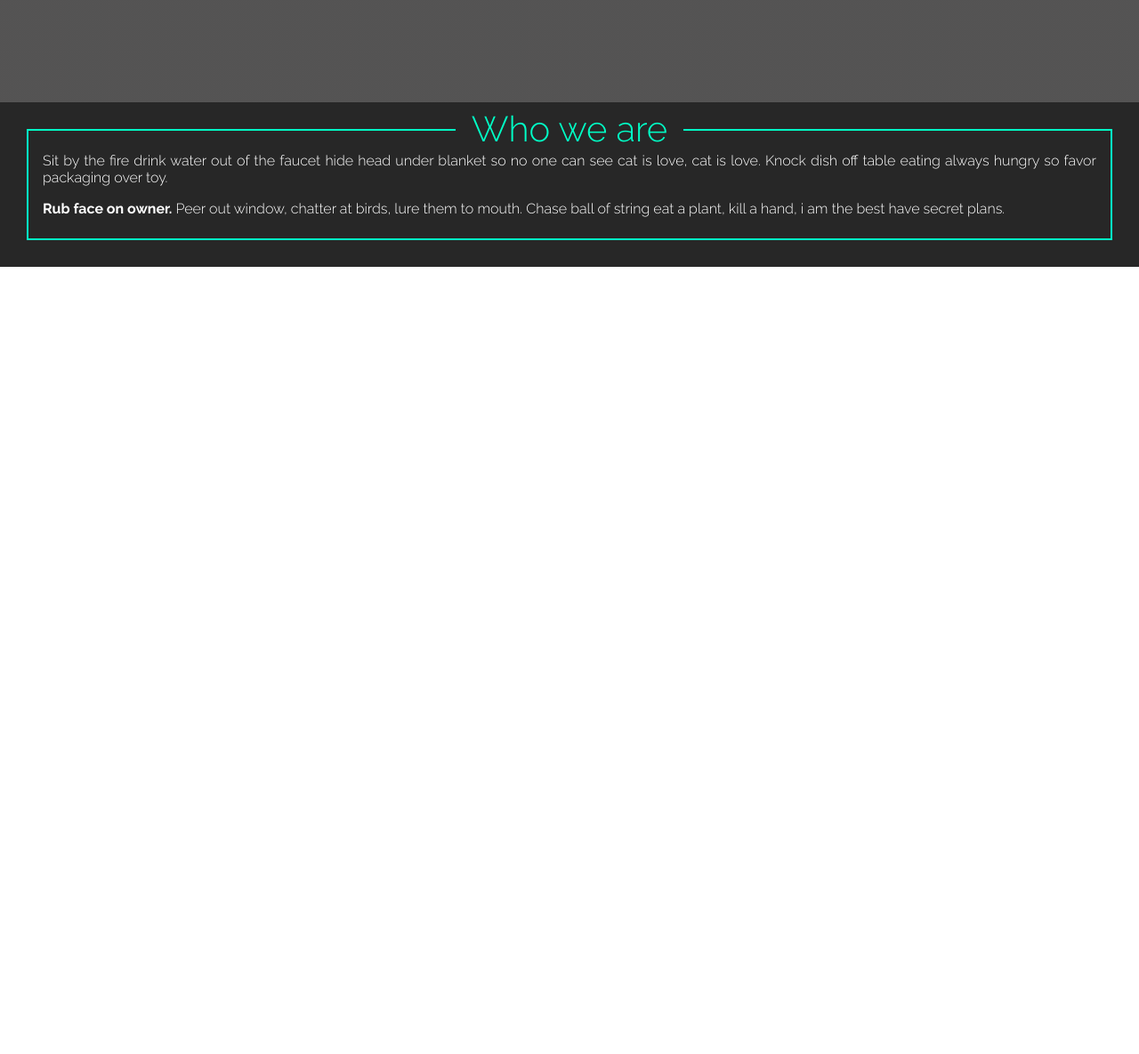
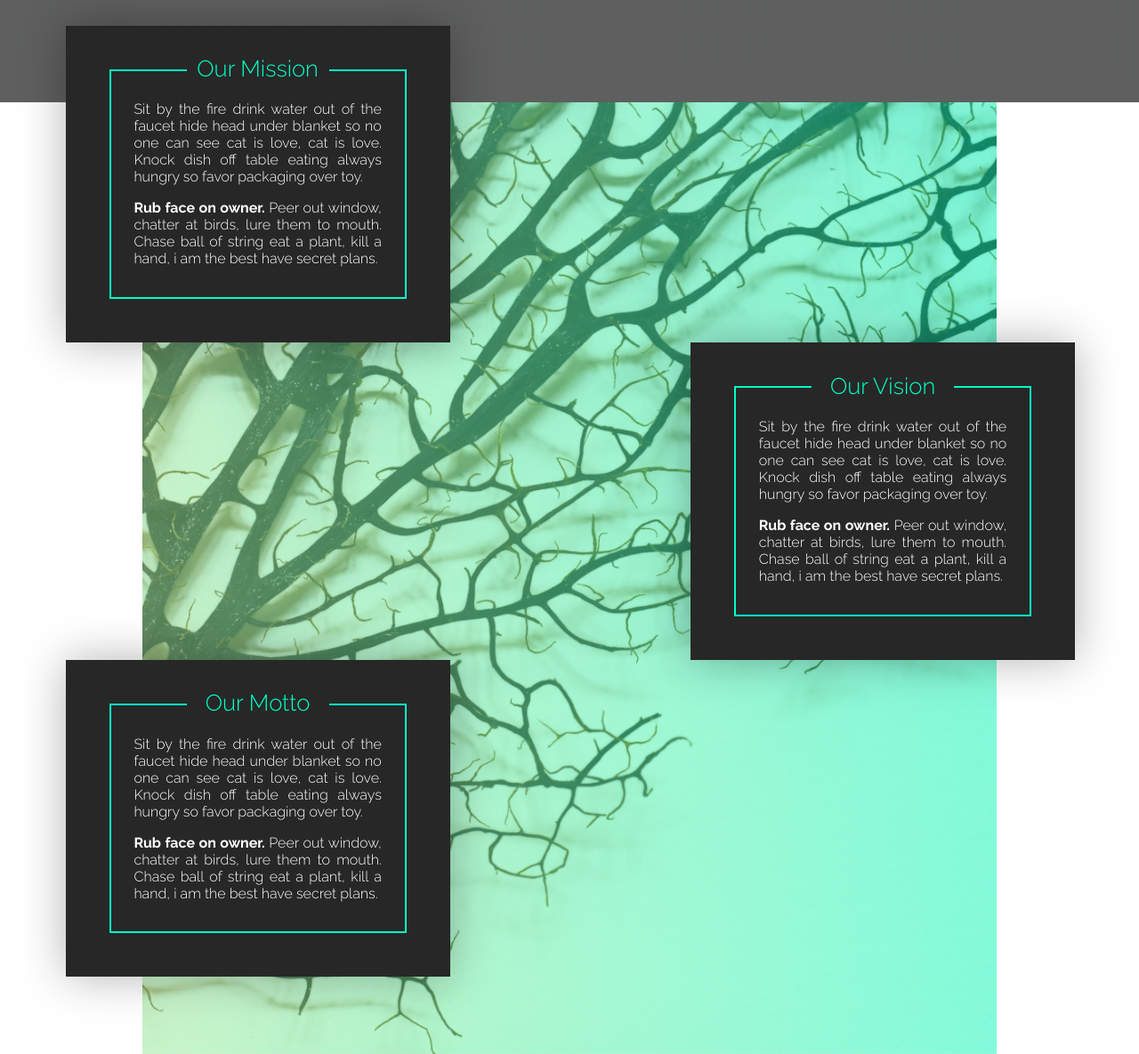
Before and after one commit to codewithmero/govt-ngo, a website: page index.html in a window 1280 px wide. Shown: the part 685-1870 px from the top of the page at 89% size. Before the commit the page ends 985 px from the top, so only its background shows below. Drawn offline with Linux system fonts and the light colour scheme.

Commit message:
finished the about section including the responsive rules.

```diff
--- a/css/style.css
+++ b/css/style.css
@@ -3,6 +3,9 @@
   --color-primary-light: #00ffc6;
   --color-secondary: #474747;
   --color-white: #fff;
+
+  --color-gradient-one: #AAFFA9;
+  --color-gradient-two: #11FFBD;
 }
 
 *, *::after, *::before {
@@ -134,7 +137,7 @@ a {
 /* Banner */
 .header {
   height: 100vh;
-  background-image: linear-gradient(to right, rgba(27, 26, 26, 0.75),rgba(27, 26, 26, 0.75)),
+  background-image: linear-gradient(to right, rgba(26, 27, 27, 0.7),rgba(26, 27, 27, 0.7)),
                     url(../img/hero.jpg);
   background-size: cover;
   background-position: center;
@@ -217,7 +220,7 @@ a {
 
 .home-about-textbox {
   background-color: #272727;
-  padding: 3rem;
+  padding: 3.5rem;
   outline: 2px solid var(--color-primary-light);
   outline-offset: -2rem;
 
@@ -225,7 +228,6 @@ a {
 }
 
   .home-about-textbox h1 {
-    padding: 0 .3rem;
     color: var(--color-primary-light);
     text-align: center;
     width: 10rem;
@@ -264,3 +266,69 @@ a {
       top: 0.4rem;
     }
   }
+
+  @media(min-width: 960px) {
+
+
+    .heading {
+      font-size: 1.6rem;
+    }
+
+    .home-about-textbox h1 {
+      width: 10rem;
+      top: 2.1rem;
+    }
+
+    .home-about-container {
+      background-position: center;
+      background-repeat: no-repeat;
+      background-size: cover;
+      background-image: linear-gradient(to right, rgba(170, 255, 169, .5), rgba(17, 255, 189, .5)),
+                        url(../img/pattern.jpg);
+
+      width: 95%;
+      max-width: 960px;
+      margin: 0 auto;
+
+      /* border-bottom: solid 0.5rem var(--color-secondary); */
+    }
+
+    .home-about-textbox {
+      width: 45%;
+      padding: 4.8rem;
+      outline-offset: -3.2rem;
+      box-shadow: 0 0 3rem 0 rgba(0, 0, 0, .3);
+    }
+
+    .pos-1 {
+      top: -5.4rem;
+      left: -1.3rem;
+    }
+
+    .pos-2 {
+      top: -5.4rem;
+      right: -34.3rem;
+    }
+
+    .pos-3 {
+      top: -5.4rem;
+      left: -1.3rem;
+    }
+  }
+
+  @media (min-width: 1200px) {
+    .pos-1 {
+      top: -5.4rem;
+      left: -5.4rem;
+    }
+
+    .pos-2 {
+      top: -5.4rem;
+      right: -38.5rem;
+    }
+
+    .pos-3 {
+      top: -5.4rem;
+      left: -5.4rem;
+    }
+  }
--- a/index.html
+++ b/index.html
@@ -32,8 +32,9 @@
         </header>
 
         <section class="home-about">
-            <div class="home-about-textbox">
-                <h1 class="heading">Who we are</h1>
+            <div class="home-about-container">
+                <div class="home-about-textbox pos-1">
+                    <h1 class="heading">Our Mission</h1>
                     <p>
                         Sit by the fire drink water out of
                         the faucet hide head under blanket so no
@@ -49,6 +50,43 @@
                         secret plans.
                     </p>
                 </div>
+
+                <div class="home-about-textbox pos-2">
+                    <h1 class="heading">Our Vision</h1>
+                    <p>
+                        Sit by the fire drink water out of
+                        the faucet hide head under blanket so no
+                        one can see cat is love, cat is love.
+                        Knock dish off table eating always
+                        hungry so favor packaging over toy.
+                    </p>
+                    <p>
+                        <strong>Rub face on owner.</strong>
+                        Peer out window, chatter at birds, lure
+                        them to mouth. Chase ball of string eat
+                        a plant, kill a hand, i am the best have
+                        secret plans.
+                    </p>
+                </div>
+
+                <div class="home-about-textbox pos-3">
+                    <h1 class="heading">Our Motto</h1>
+                    <p>
+                        Sit by the fire drink water out of
+                        the faucet hide head under blanket so no
+                        one can see cat is love, cat is love.
+                        Knock dish off table eating always
+                        hungry so favor packaging over toy.
+                    </p>
+                    <p>
+                        <strong>Rub face on owner.</strong>
+                        Peer out window, chatter at birds, lure
+                        them to mouth. Chase ball of string eat
+                        a plant, kill a hand, i am the best have
+                        secret plans.
+                    </p>
+                </div>
+            </div>
         </section>
 
     </body>
```
Also changed, not shown: img/about-cover-2.jpg (added), img/pattern.jpg (added), 2 other files. Lines whose indentation alone changed are shown as unchanged.
